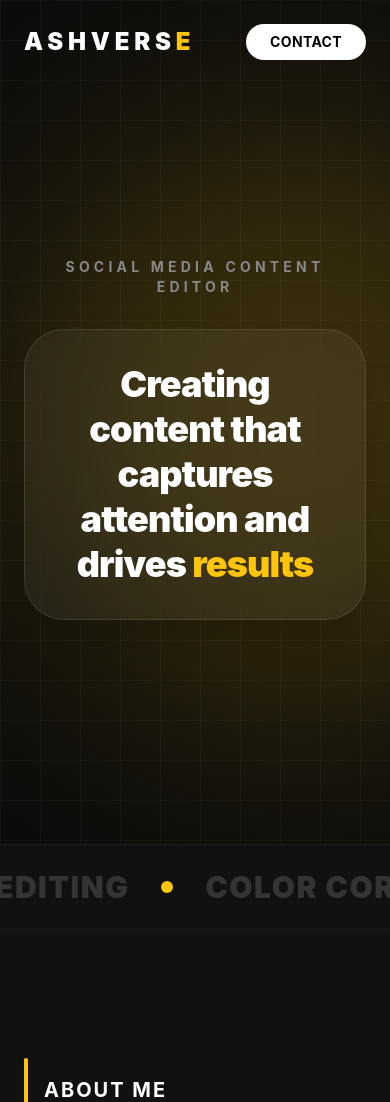
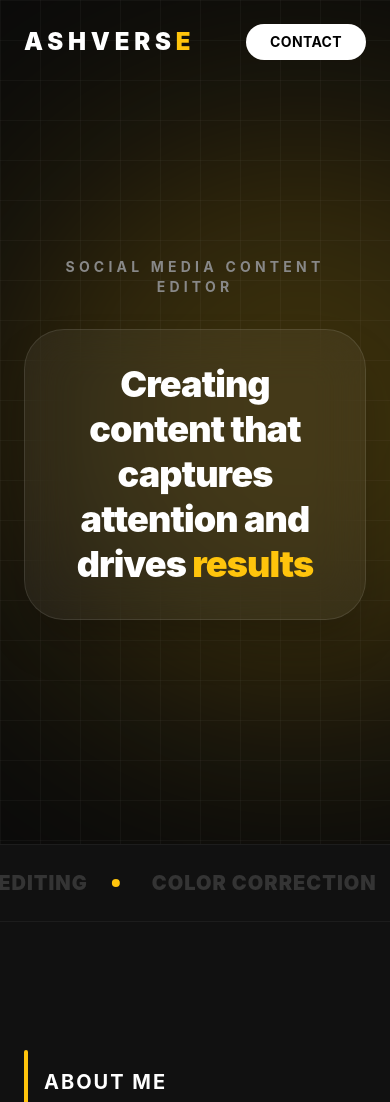
Before and after one commit to AshokBin/Ashverse, a React (Vite) app: page / in a window 390 px wide. Shown: the top 1102 px of the page. Built offline with nearby package versions, Linux system fonts and the light colour scheme.

Commit message:
Update Marquee.jsx

```diff
--- a/src/components/sections/Marquee.jsx
+++ b/src/components/sections/Marquee.jsx
@@ -14,10 +14,10 @@ export default function Marquee() {
               key={`${group}-${index}`}
               className="flex items-center mx-4 md:mx-8"
             >
-              <span className="text-3xl md:text-5xl font-black text-brand-gray/30 uppercase tracking-wider">
+              <span className="text-xl sm:text-3xl md:text-5xl font-black text-brand-gray/30 uppercase tracking-wider">
                 {skill}
               </span>
-              <div className="w-3 h-3 md:w-4 md:h-4 bg-brand-orange rounded-full ml-8 md:ml-16" />
+              <div className="w-2 h-2 sm:w-3 sm:h-3 md:w-4 md:h-4 bg-brand-orange rounded-full ml-6 md:ml-16" />
             </div>
           ))}
         </div>
```
